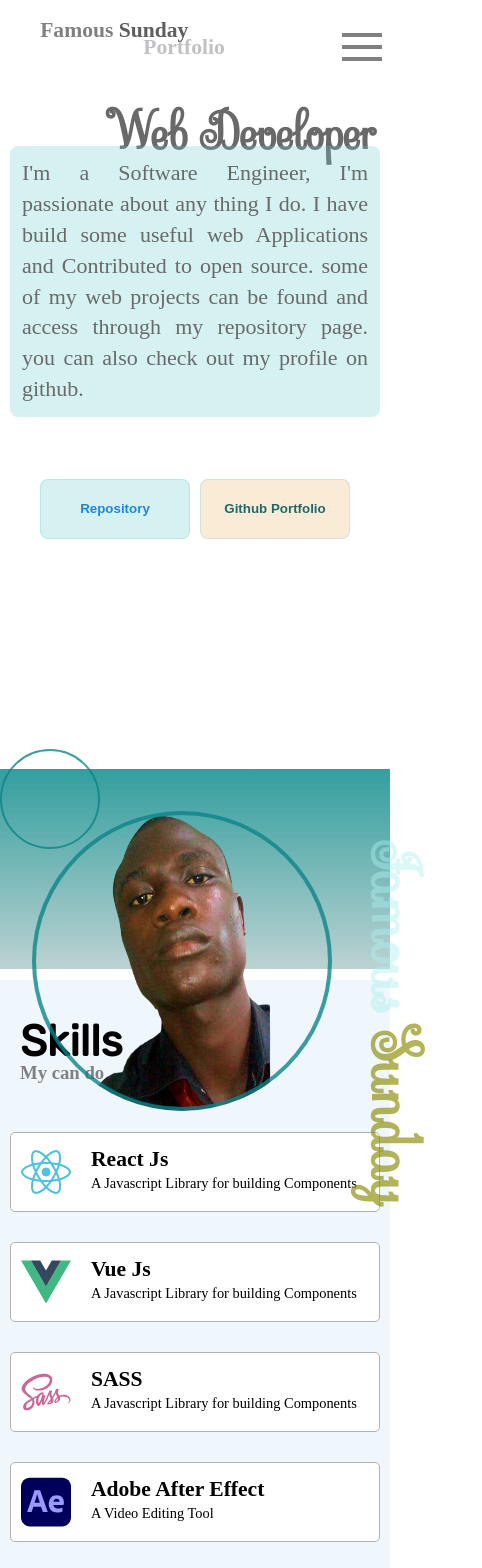
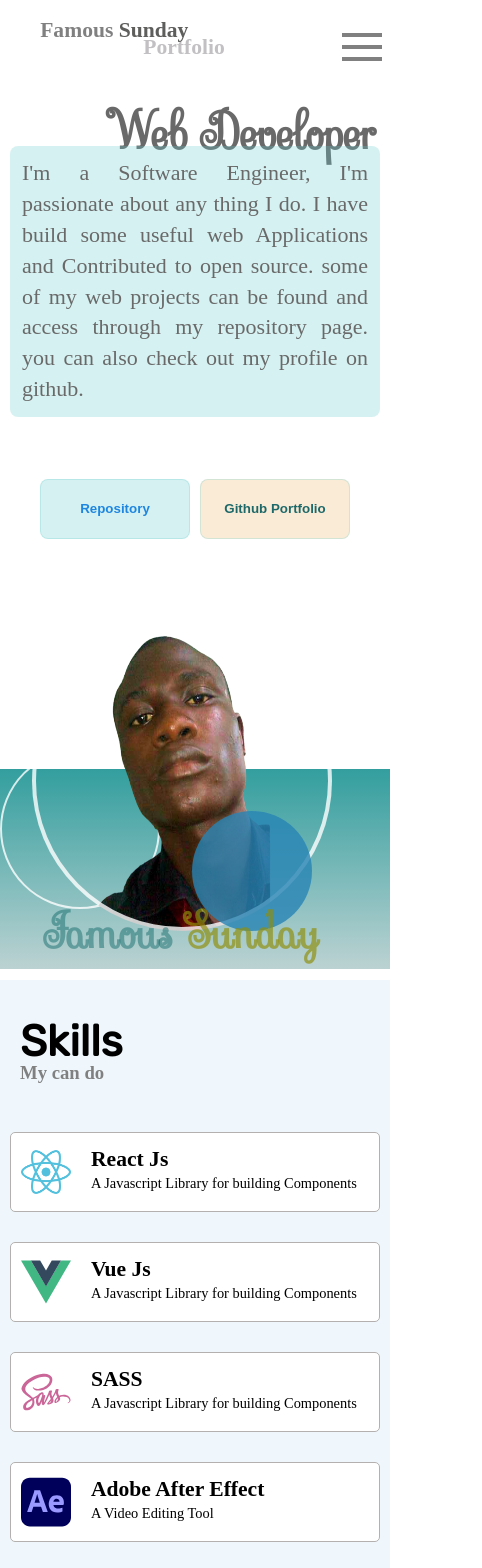
Before and after one commit to kperusi/famous-exam-project, a React (Create React App) app: page / in a window 390 px wide. Shown: the top 1568 px of the page, 482 px wide, since content can reach past the window. Built offline with nearby package versions, Linux system fonts and the light colour scheme.

Commit message:
some changes

```diff
--- a/src/contact/ContactForm.js
+++ b/src/contact/ContactForm.js
@@ -8,7 +8,7 @@ e.preventDefault()
   return (
     <main className={styles.main}>
       <div className={styles.email}>
-        <h1 style={{ color: "grey" }}>@ e-mail</h1>
+        <h1 style={{ color: "grey" }}>@ e-mail me</h1>
         <form className={styles.form} action="">
           <input type="text" className={styles.input} placeholder="Name" />
           <input type="text" className={styles.input} placeholder="Email" />
--- a/src/home.css
+++ b/src/home.css
@@ -45,6 +45,9 @@ html {
     background-color: #6acbcb46;
     font-weight: 700;
     color: rgb(29, 134, 225);
+  }
+  .home-btn:hover, .home-btn-profile:hover{
+    cursor: pointer;
   }
   .home-btn-profile {
     width: 150px;
@@ -246,23 +249,24 @@ html {
   }
 
   .home-image-circle-two {
-    position: relative;
-    top: 0px;
-    right: 0px;
-    width: 150px;
-    height: 150px;
+    /* position: relative; */
+    top: 60px;
+   left: 190px;
+    width: 120px;
+    height: 120px;
     background-color: #2785b5cb;
     border-radius: 50%;
-    display: none;
+
   }
   .home-image-wrap {
     position: relative;
     top: 0px;
-    width: 100px;
-    height: 100px;
-    border: 2px solid #0c8488cb;
+    width: 160px;
+    height: 160px;
+    border: 2px solid #ffffffcb;
     border-radius: 50%;
     z-index: -1;
+
 
   }
   .home-image {
@@ -277,7 +281,7 @@ html {
     background-position: center;
     background-repeat: no-repeat;
     background-size: 190px 300px;
-    border: 4px solid #0c8488cb;
+    border: 4px solid  #ffffffcb;
   }
   .home-title {
     font-size: 3rem;
@@ -314,6 +318,28 @@ html {
 
 
   }
+  .home-name{
+    display: flex;
+    position: absolute;
+   transform: rotate(0deg);
+   margin-top: 115px;
+   margin-left: 40px;
+   gap: 10px;
+   z-index: 2;
+
+  }
+  .famous{
+    font-size: 45px;
+    color: #05616171;
+    font-family: "sevillana";
+
+  }
+  .sundays{
+    font-size: 45px;
+    color: #8e8e0bac;
+    font-family: "sevillana";
+  }
+
   .home-btn {
     width: 150px;
     height: 60px;
--- a/src/projects/Projects.js
+++ b/src/projects/Projects.js
@@ -1,5 +1,5 @@
 import React, { useState } from "react";
-import calcicon from "./Calculator.PNG";
+import nexticon from './forward-arrow.svg'
 import styles from "./projectstyles.module.css";
 import { ProjectList } from "./ProjectList";
 
@@ -31,8 +31,12 @@ export default function Projects() {
     <div className={styles.top}>
       <ul className={styles.list}>{projects}</ul>
       <div className={styles.btnWrap}>
-         <button className={styles.btn} onClick={()=>{setCurrentPage(currentPage-1)}}  disabled={currentPage<=1}>More-</button>
-        <button className={styles.btn} onClick={()=>{setCurrentPage(currentPage+1)}} disabled= {currentPage>NumberOfPages-1}>More+</button>
+         <button className={styles.btn} onClick={()=>{setCurrentPage(currentPage-1)}}  disabled={currentPage<=1}>
+         <img src={nexticon}alt="next" className={styles.backarrow} />
+         </button>
+        <button className={styles.btn} onClick={()=>{setCurrentPage(currentPage+1)}} disabled= {currentPage>NumberOfPages-1}>
+          <img src={nexticon}alt="next" className={styles.forwardarrow} />
+          </button>
 
       </div>
     </div>
--- a/src/projects/projectstyles.module.css
+++ b/src/projects/projectstyles.module.css
@@ -83,6 +83,15 @@
  border-style: solid;
  background-color: aliceblue;
 }
+.btn:hover{
+  cursor: pointer;
+}
+.backarrow{
+  transform: rotate(180deg);
+}
+.backarrow, .forwardarrow{
+  height: 30px;
+}
 
 @media (min-width: 180px) and (max-width: 780px){
 
```
Also changed, not shown: src/projects/backward-arrow.svg (added), src/projects/forward-arrow.svg (added).
